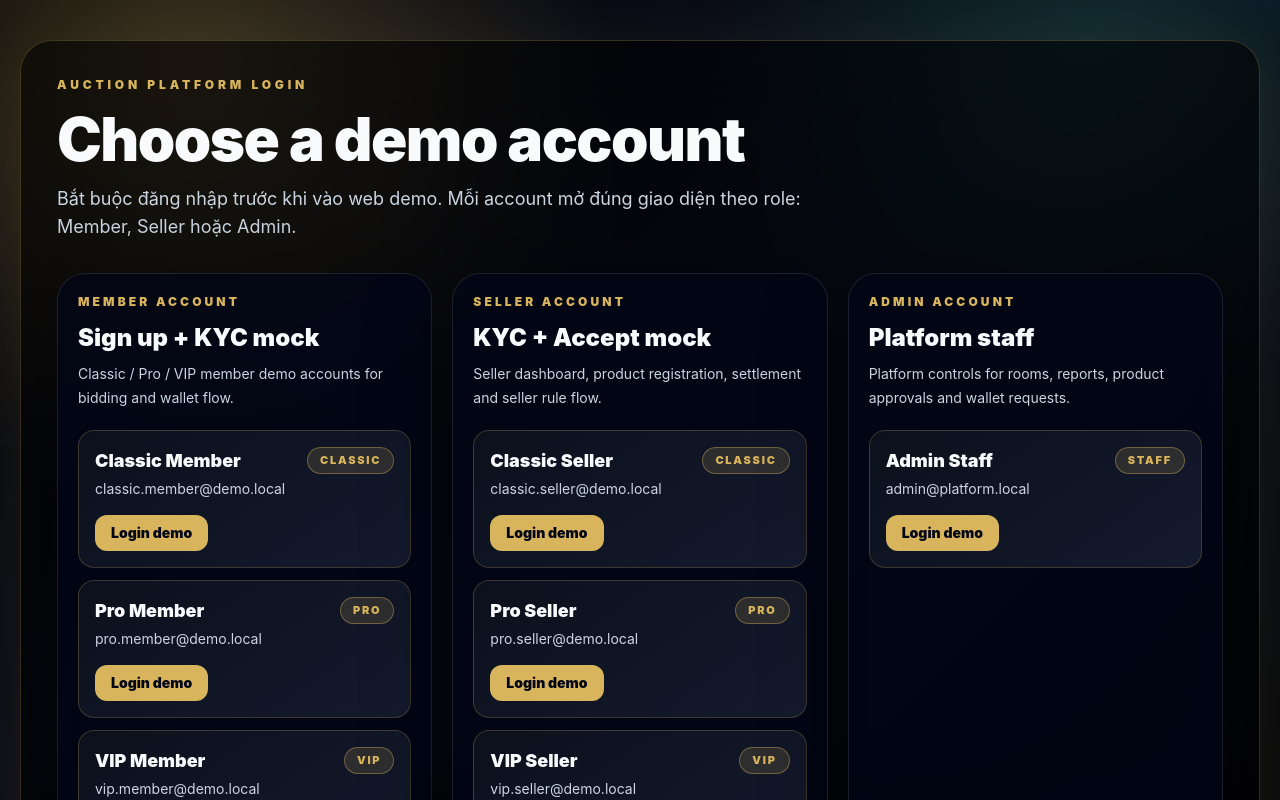
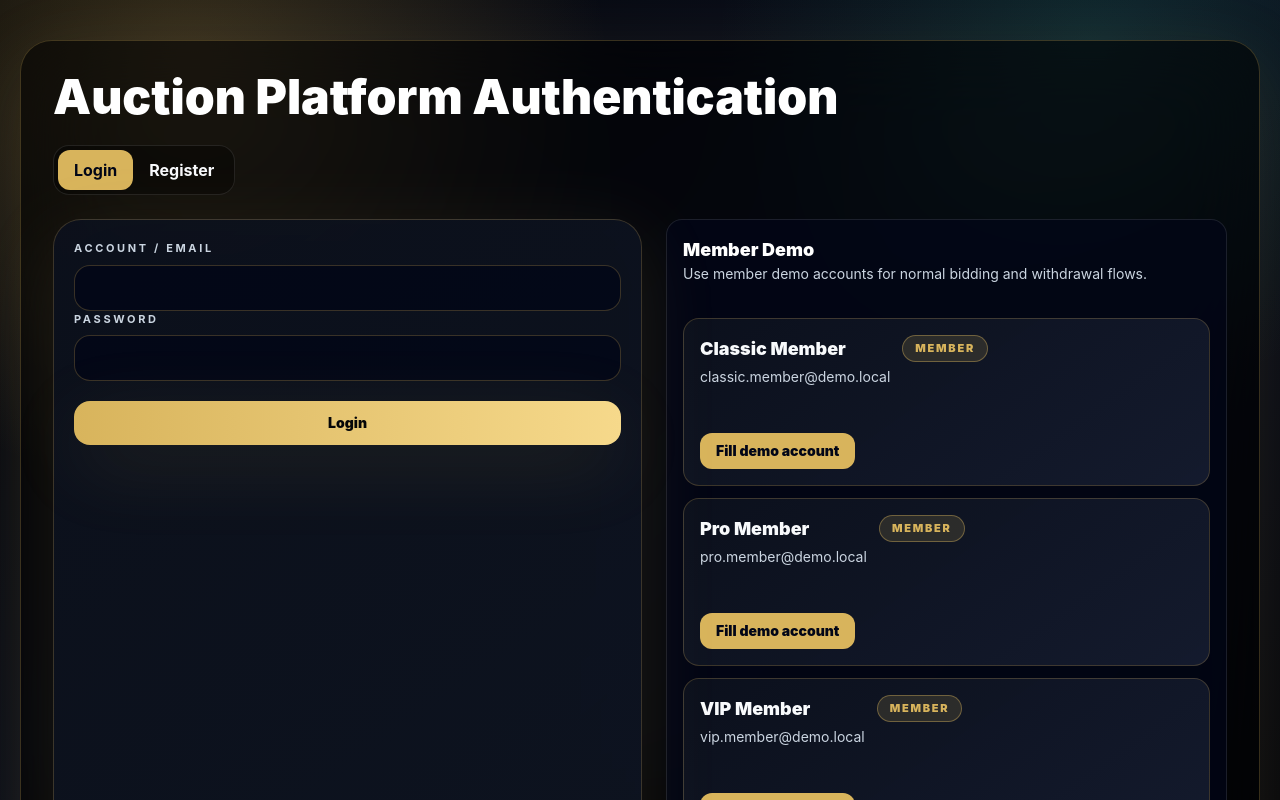
Before and after one commit to leojussleo-tester/auction-credit-platform-demo, a React (Vite) app: page / in a window 1280 px wide. Shown: the top 800 px of the page. Built offline with nearby package versions, Linux system fonts and the light colour scheme.

Commit message:
Fix login flow, add real auth forms, and enforce role-based access

```diff
--- a/src/App.jsx
+++ b/src/App.jsx
@@ -12,79 +12,73 @@ import SellerDashboard from './pages/SellerDashboard'
 import AdminDashboard from './pages/AdminDashboard'
 import { DEMO_ACCOUNTS } from './data/demoAccounts'
 
-const AUTH_KEY = 'auction_platform_login_v2_user_id'
+const SESSION_KEY = 'auction-auth-session'
 
-function getRoute() {
-  const hash = window.location.hash.replace('#', '')
-  return hash || '/'
-}
-
-function useHashRoute() {
-  const [route, setRoute] = useState(getRoute())
-  useEffect(() => {
-    const onHashChange = () => setRoute(getRoute())
-    window.addEventListener('hashchange', onHashChange)
-    return () => window.removeEventListener('hashchange', onHashChange)
-  }, [])
-  return route
-}
+const roleOf = (u) => (u?.role === 'buyer' ? 'member' : u?.role)
+function getRoute() { return window.location.hash.replace('#', '') || '/' }
+function useHashRoute() { const [route, setRoute] = useState(getRoute()); useEffect(() => { const onHashChange = () => setRoute(getRoute()); window.addEventListener('hashchange', onHashChange); return () => window.removeEventListener('hashchange', onHashChange) }, []); return route }
 
 function Router({ onLogout }) {
-  const route = useHashRoute()
-  const roomMatch = route.match(/^\/room\/(.+)$/)
-  const { currentUser } = useAuction()
-  const role = currentUser?.role
-
+  const route = useHashRoute(); const roomMatch = route.match(/^\/room\/(.+)$/); const { currentUser } = useAuction(); const role = roleOf(currentUser)
   let page = <Home />
   if (role !== 'admin' && route === '/account') page = <AccountKYC />
   if (role !== 'admin' && route === '/wallet') page = <Wallet />
-  if (route === '/bid') page = <BidPage />
-  if (roomMatch) page = <BidRoom roomId={roomMatch[1]} />
+  if (route === '/bid' && role !== 'admin') page = <BidPage />
+  if (roomMatch && role !== 'admin') page = <BidRoom roomId={roomMatch[1]} />
   if (route === '/seller') page = role === 'seller' ? <SellerDashboard /> : <Home />
   if (route === '/admin') page = role === 'admin' ? <AdminDashboard /> : <Home />
-
   return <Layout route={route} onLogout={onLogout}>{page}</Layout>
 }
 
 function AuthGate() {
-  const { setCurrentUser } = useAuction()
-  const [selectedUserId, setSelectedUserId] = useState(() => localStorage.getItem(AUTH_KEY) || '')
+  const { setCurrentUser, registerUser } = useAuction()
+  const [sessionUserId, setSessionUserId] = useState(() => sessionStorage.getItem(SESSION_KEY) || '')
   const [loading, setLoading] = useState(false)
+  const [message, setMessage] = useState('')
+  const loginUsers = useMemo(() => DEMO_ACCOUNTS.map((u) => ({ ...u, role: roleOf(u), password: 'demo123' })), [])
 
-  const loginUsers = useMemo(() => DEMO_ACCOUNTS, [])
-
-  useEffect(() => {
-    if (!selectedUserId) return
-    localStorage.setItem(AUTH_KEY, selectedUserId)
-    setCurrentUser(selectedUserId)
-  }, [selectedUserId, setCurrentUser])
-
-  function handleLogin(userId) {
+  function handleLogin(form) {
+    const account = (form.account || '').trim().toLowerCase()
+    const found = loginUsers.find((u) => u.email.toLowerCase() === account || u.name.toLowerCase() === account)
+    if (!found || form.password !== found.password) return setMessage('Invalid account/email or password.')
     setLoading(true)
     setTimeout(() => {
-      setCurrentUser(userId)
-      setSelectedUserId(userId)
+      sessionStorage.setItem(SESSION_KEY, found.id)
+      setCurrentUser(found.id)
+      setSessionUserId(found.id)
+      setMessage('')
       setLoading(false)
       window.location.hash = '#/'
-    }, 1200)
+    }, 500)
+  }
+
+  function handleRegister(form) {
+    if (!form.fullName || !form.email || !form.password) return setMessage('Please fill all required fields.')
+    if (form.password !== form.confirmPassword) return setMessage('Confirm password does not match.')
+    const id = `u-${form.accountType}-${Date.now()}`
+    const account = {
+      id, role: form.accountType, name: form.fullName, email: form.email, password: form.password,
+      phone: form.phone || '', shopName: form.shopName || '', bankInfo: form.bankInfo || '',
+      kycStatus: 'Pending', sellerEnabled: form.accountType === 'seller' ? false : false,
+      sellerApprovalStatus: form.accountType === 'seller' ? 'Pending' : undefined,
+      memberLevelOverride: 'Classic', score: 0, winsPaid: 0, totalWonValue: 0, failedPayments: [], seriousFailedPayments: 0,
+      wallet: { available: 0, pending: 0 }, transactions: [], winHistory: [],
+    }
+    registerUser(account)
+    setMessage('Registered successfully. Please login with your new account.')
   }
 
   function handleLogout() {
-    localStorage.removeItem(AUTH_KEY)
-    setSelectedUserId('')
+    sessionStorage.removeItem(SESSION_KEY)
+    setSessionUserId('')
     window.location.hash = '#/'
   }
 
+  useEffect(() => { if (sessionUserId) setCurrentUser(sessionUserId) }, [sessionUserId, setCurrentUser])
+
   if (loading) return <LoadingScreen />
-  if (!selectedUserId) return <LoginPage users={loginUsers} onLogin={handleLogin} />
-
+  if (!sessionUserId) return <><LoginPage users={loginUsers} onLogin={handleLogin} onRegister={handleRegister} />{message ? <div className="fixed bottom-4 left-1/2 z-50 -translate-x-1/2 rounded-xl bg-black/80 px-4 py-2 text-sm text-white">{message}</div> : null}</>
   return <Router onLogout={handleLogout} />
 }
 
-export default function App() {
-  return (
-    <AuctionProvider>
-      <AuthGate />
-    </AuctionProvider>
-  )
-}
+export default function App() { return <AuctionProvider><AuthGate /></AuctionProvider> }
--- a/src/components/Layout.jsx
+++ b/src/components/Layout.jsx
@@ -8,6 +8,8 @@ function roleLabel(role) {
   return 'MEMBER'
 }
 
+const normalizedRole = (role) => (role === 'buyer' ? 'member' : role)
+
 function tierLabel(user, currentMemberLevel) {
   if (user?.role === 'admin') return 'STAFF'
   if (user?.role === 'seller') return user.sellerTier || currentMemberLevel
@@ -16,7 +18,7 @@ function tierLabel(user, currentMemberLevel) {
 
 export default function Layout({ children, route, onLogout }) {
   const { currentUser, currentMemberLevel, resetDemo } = useAuction()
-  const role = currentUser?.role || 'buyer'
+  const role = normalizedRole(currentUser?.role || 'member')
   const navItems = [
     { label: 'Home', href: '#/' },
     ...(role !== 'admin' ? [{ label: 'Bid Lobby', href: '#/bid' }] : []),
--- a/src/components/LoginPage.jsx
+++ b/src/components/LoginPage.jsx
@@ -1,75 +1,78 @@
+import { useMemo, useState } from 'react'
+
 const groups = [
-  {
-    key: 'buyer',
-    title: 'Member Account',
-    subtitle: 'Sign up + KYC mock',
-    description: 'Classic / Pro / VIP member demo accounts for bidding and wallet flow.',
-  },
-  {
-    key: 'seller',
-    title: 'Seller Account',
-    subtitle: 'KYC + Accept mock',
-    description: 'Seller dashboard, product registration, settlement and seller rule flow.',
-  },
-  {
-    key: 'admin',
-    title: 'Admin Account',
-    subtitle: 'Platform staff',
-    description: 'Platform controls for rooms, reports, product approvals and wallet requests.',
-  },
+  { key: 'member', title: 'Member Demo', subtitle: 'Bidding + Wallet', description: 'Use member demo accounts for normal bidding and withdrawal flows.' },
+  { key: 'seller', title: 'Seller Demo', subtitle: 'Seller Mode + Wallet', description: 'Seller can access member pages plus seller tools.' },
+  { key: 'admin', title: 'Admin Demo', subtitle: 'Admin System', description: 'Admin can control users, rooms, and withdrawal approvals.' },
 ]
 
-function tierOf(user) {
-  return user.memberLevelOverride || user.sellerTier || (user.role === 'admin' ? 'STAFF' : 'CLASSIC')
-}
-
-export default function LoginPage({ users, onLogin }) {
+function DemoAccountCard({ user, onFill }) {
   return (
-    <main className="min-h-screen overflow-hidden bg-[#05070b] text-white">
-      <div className="pointer-events-none fixed inset-0 bg-[radial-gradient(circle_at_15%_10%,rgba(226,184,90,.24),transparent_32%),radial-gradient(circle_at_85%_5%,rgba(52,211,153,.13),transparent_28%),linear-gradient(135deg,#040507,#0b1020_55%,#06070b)]" />
-      <section className="relative mx-auto flex min-h-screen max-w-7xl items-center px-5 py-10">
-        <div className="w-full rounded-[2rem] border border-auction-gold/25 bg-black/55 p-5 shadow-luxury backdrop-blur-2xl md:p-9">
-          <div className="mb-8 max-w-3xl">
-            <p className="text-xs font-black uppercase tracking-[0.32em] text-auction-gold">Auction Platform Login</p>
-            <h1 className="mt-4 text-4xl font-black tracking-tight text-white md:text-6xl">Choose a demo account</h1>
-            <p className="mt-4 text-base leading-7 text-slate-300 md:text-lg">
-              Bắt buộc đăng nhập trước khi vào web demo. Mỗi account mở đúng giao diện theo role: Member, Seller hoặc Admin.
-            </p>
-          </div>
-
-          <div className="grid gap-5 lg:grid-cols-3">
-            {groups.map((group) => {
-              const groupUsers = users.filter((user) => user.role === group.key)
-              return (
-                <section key={group.key} className="rounded-[1.75rem] border border-white/10 bg-slate-950/75 p-5 shadow-[0_24px_90px_rgba(0,0,0,.32)]">
-                  <p className="text-xs font-black uppercase tracking-[0.26em] text-auction-gold">{group.title}</p>
-                  <h2 className="mt-3 text-2xl font-black text-white">{group.subtitle}</h2>
-                  <p className="mt-2 min-h-[48px] text-sm leading-6 text-slate-300">{group.description}</p>
-
-                  <div className="mt-5 space-y-3">
-                    {groupUsers.map((user) => (
     <button
-                        key={user.id}
-                        onClick={() => onLogin(user.id)}
-                        className="w-full rounded-2xl border border-white/10 bg-white/[0.055] p-4 text-left transition hover:-translate-y-0.5 hover:border-auction-gold/60 hover:bg-auction-gold/10"
+      type="button"
+      onClick={() => onFill(user)}
+      className="flex min-h-[168px] w-full flex-col justify-between rounded-2xl border border-white/10 bg-white/[0.055] p-4 text-left transition hover:-translate-y-0.5 hover:border-auction-gold/60 hover:bg-auction-gold/10"
     >
       <div className="flex items-start justify-between gap-3">
         <div>
           <p className="text-lg font-black text-white">{user.name}</p>
           <p className="mt-1 text-sm text-slate-300">{user.email}</p>
         </div>
-                          <span className="rounded-full border border-auction-gold/40 bg-auction-gold/15 px-3 py-1 text-[11px] font-black uppercase tracking-[0.16em] text-auction-gold">
-                            {tierOf(user)}
-                          </span>
+        <span className="rounded-full border border-auction-gold/40 bg-auction-gold/15 px-3 py-1 text-[11px] font-black uppercase tracking-[0.16em] text-auction-gold">{user.role.toUpperCase()}</span>
       </div>
-                        <span className="mt-4 inline-flex rounded-xl bg-auction-gold px-4 py-2 text-sm font-black text-black">Login demo</span>
+      <span className="mt-4 inline-flex self-start rounded-xl bg-auction-gold px-4 py-2 text-sm font-black text-black">Fill demo account</span>
     </button>
+  )
+}
+
+export default function LoginPage({ users, onLogin, onRegister }) {
+  const [tab, setTab] = useState('login')
+  const [loginForm, setLoginForm] = useState({ account: '', password: '' })
+  const [registerForm, setRegisterForm] = useState({ fullName: '', email: '', password: '', confirmPassword: '', accountType: 'member', shopName: '', phone: '', bankInfo: '' })
+
+  const groupedUsers = useMemo(() => groups.map((group) => ({ ...group, users: users.filter((user) => user.role === group.key) })), [users])
+
+  return (
+    <main className="min-h-screen overflow-hidden bg-[#05070b] text-white">
+      <div className="pointer-events-none fixed inset-0 bg-[radial-gradient(circle_at_15%_10%,rgba(226,184,90,.24),transparent_32%),radial-gradient(circle_at_85%_5%,rgba(52,211,153,.13),transparent_28%),linear-gradient(135deg,#040507,#0b1020_55%,#06070b)]" />
+      <section className="relative mx-auto flex min-h-screen max-w-7xl items-center px-4 py-8 md:px-5 md:py-10">
+        <div className="w-full rounded-[2rem] border border-auction-gold/25 bg-black/55 p-5 shadow-luxury backdrop-blur-2xl md:p-8">
+          <h1 className="text-3xl font-black md:text-5xl">Auction Platform Authentication</h1>
+          <div className="mt-6 inline-flex rounded-2xl border border-white/10 bg-black/40 p-1">
+            <button className={`rounded-xl px-4 py-2 font-bold ${tab === 'login' ? 'bg-auction-gold text-black' : 'text-white'}`} onClick={() => setTab('login')}>Login</button>
+            <button className={`rounded-xl px-4 py-2 font-bold ${tab === 'register' ? 'bg-auction-gold text-black' : 'text-white'}`} onClick={() => setTab('register')}>Register</button>
+          </div>
+
+          {tab === 'login' ? (
+            <div className="mt-6 grid gap-6 lg:grid-cols-[1.05fr_1fr]">
+              <form className="glass-card p-5" onSubmit={(e) => { e.preventDefault(); onLogin(loginForm) }}>
+                <label><span className="label">Account / Email</span><input className="field" value={loginForm.account} onChange={(e) => setLoginForm((p) => ({ ...p, account: e.target.value }))} /></label>
+                <label className="mt-4"><span className="label">Password</span><input type="password" className="field" value={loginForm.password} onChange={(e) => setLoginForm((p) => ({ ...p, password: e.target.value }))} /></label>
+                <button className="btn-primary mt-5 w-full" type="submit">Login</button>
+              </form>
+              <div className="grid gap-4 md:grid-cols-2 lg:grid-cols-1">
+                {groupedUsers.map((group) => (
+                  <section key={group.key} className="rounded-2xl border border-white/10 bg-slate-950/75 p-4">
+                    <h3 className="text-lg font-black">{group.title}</h3>
+                    <p className="min-h-[42px] text-sm text-slate-400">{group.description}</p>
+                    <div className="mt-3 grid gap-3 md:grid-cols-2 lg:grid-cols-1">{group.users.map((user) => <DemoAccountCard key={user.id} user={user} onFill={(u) => setLoginForm({ account: u.email, password: u.password || 'demo123' })} />)}</div>
+                  </section>
                 ))}
               </div>
-                </section>
-              )
-            })}
             </div>
+          ) : (
+            <form className="mt-6 glass-card p-5" onSubmit={(e) => { e.preventDefault(); onRegister(registerForm) }}>
+              <div className="grid gap-4 md:grid-cols-2">
+                <label><span className="label">Full name</span><input className="field" value={registerForm.fullName} onChange={(e) => setRegisterForm((p) => ({ ...p, fullName: e.target.value }))} /></label>
+                <label><span className="label">Email / username</span><input className="field" value={registerForm.email} onChange={(e) => setRegisterForm((p) => ({ ...p, email: e.target.value }))} /></label>
+                <label><span className="label">Password</span><input type="password" className="field" value={registerForm.password} onChange={(e) => setRegisterForm((p) => ({ ...p, password: e.target.value }))} /></label>
+                <label><span className="label">Confirm password</span><input type="password" className="field" value={registerForm.confirmPassword} onChange={(e) => setRegisterForm((p) => ({ ...p, confirmPassword: e.target.value }))} /></label>
+                <label><span className="label">Account type</span><select className="field" value={registerForm.accountType} onChange={(e) => setRegisterForm((p) => ({ ...p, accountType: e.target.value }))}><option value="member">Member</option><option value="seller">Seller</option></select></label>
+              </div>
+              {registerForm.accountType === 'seller' ? <div className="mt-4 grid gap-4 md:grid-cols-3"><label><span className="label">Shop name</span><input className="field" value={registerForm.shopName} onChange={(e) => setRegisterForm((p) => ({ ...p, shopName: e.target.value }))} /></label><label><span className="label">Phone number</span><input className="field" value={registerForm.phone} onChange={(e) => setRegisterForm((p) => ({ ...p, phone: e.target.value }))} /></label><label><span className="label">Bank account info</span><input className="field" value={registerForm.bankInfo} onChange={(e) => setRegisterForm((p) => ({ ...p, bankInfo: e.target.value }))} /></label></div> : null}
+              <button className="btn-primary mt-5" type="submit">Register</button>
+            </form>
+          )}
         </div>
       </section>
     </main>
--- a/src/pages/Wallet.jsx
+++ b/src/pages/Wallet.jsx
@@ -71,7 +71,7 @@ export default function Wallet() {
       bankAccount: withdrawForm.bankAccount,
       accountName: withdrawForm.accountName,
       note: withdrawForm.note,
-      status: 'Pending Review',
+      status: 'Pending',
       createdAt: new Date().toISOString(),
       reviewedAt: null,
       reviewNote: '',
```
Also changed, not shown: src/context/AuctionContext.jsx (+10 -1 lines), src/pages/AdminDashboard.jsx (+4 -4 lines). Lines whose indentation alone changed are shown as unchanged.
